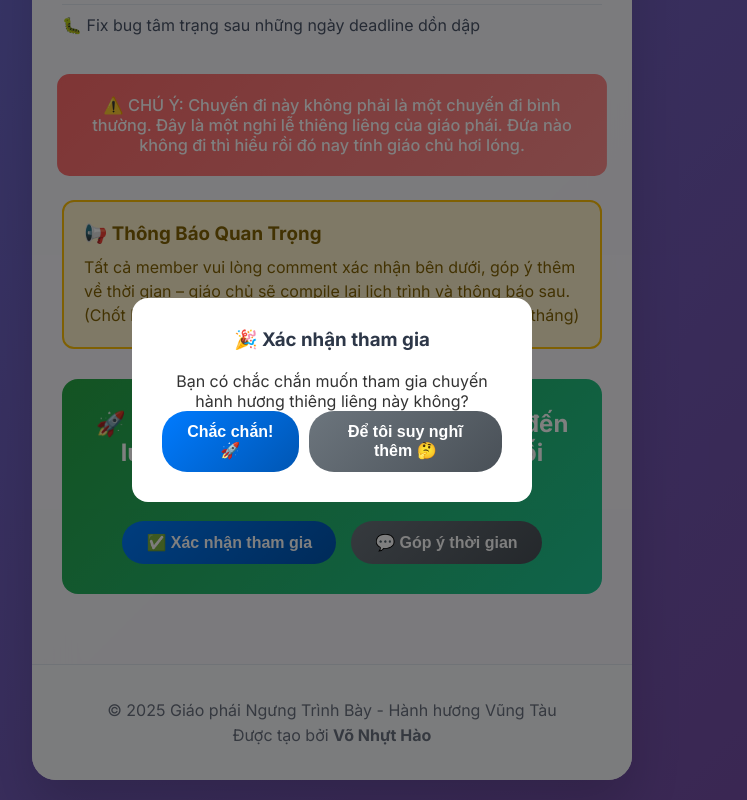
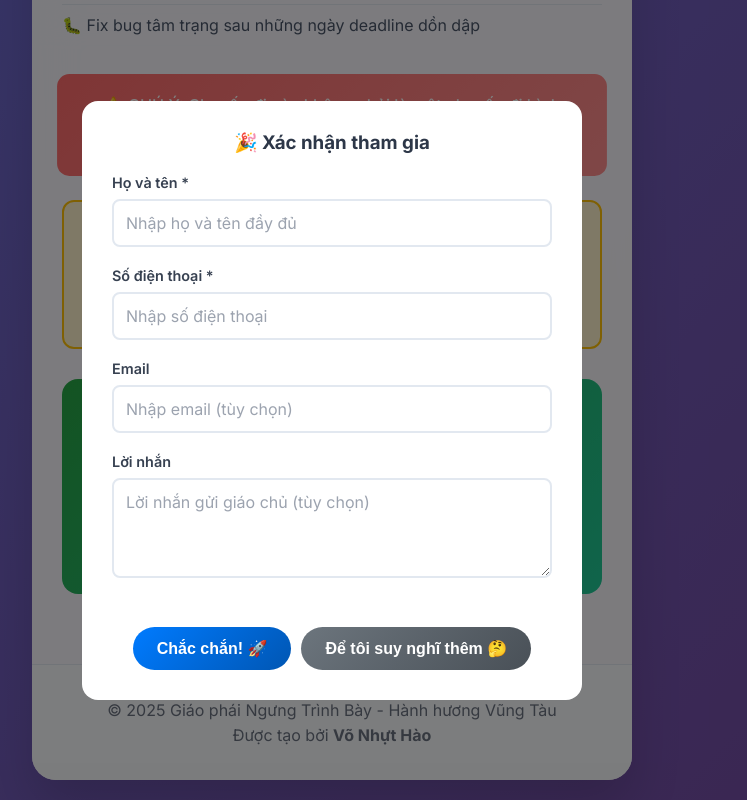
Before and after one commit to vonhuthaohuit/vung-tau-trip, a React (Create React App) app: page / in a window 1280 px wide. Both pictures are taken after a click on the button "✅ Xác nhận tham gia". Shown: the part 1080-1880 px from the top of the page, without its empty margins (308-1055 px from the left). Built offline with nearby package versions, Linux system fonts and the light colour scheme.

Commit message:
first commit

```diff
--- a/src/App.js
+++ b/src/App.js
@@ -4,21 +4,130 @@ import './index.css';
 function App() {
   const [showConfirmModal, setShowConfirmModal] = useState(false);
   const [showFeedbackModal, setShowFeedbackModal] = useState(false);
-  const [feedback, setFeedback] = useState('');
   const [confirmationSent, setConfirmationSent] = useState(false);
+  const [isSubmitting, setIsSubmitting] = useState(false);
 
-  const handleConfirm = () => {
-    setConfirmationSent(true);
-    setShowConfirmModal(false);
-    setTimeout(() => setConfirmationSent(false), 3000);
+  // Form data states for confirmation
+  const [confirmData, setConfirmData] = useState({
+    name: '',
+    phone: '',
+    email: '',
+    message: ''
+  });
+
+  // Form data states for suggestions
+  const [suggestData, setSuggestData] = useState({
+    name: '',
+    phone: '',
+    suggestedDate: '',
+    duration: '',
+    activities: '',
+    budget: ''
+  });
+
+  // Google Apps Script Web App URL - Replace with your actual URL
+  const GAS_WEB_APP_URL = 'https://script.google.com/macros/s/AKfycbyUm6yNoO8uoXfqJju52OkuGyTPBHPQnBfbsQE8CIPR106WA7EqpA3E5FgNjq1uxvDx/exec';
+
+  const handleConfirm = async () => {
+    if (!confirmData.name || !confirmData.phone) {
+      alert('Vui lòng điền đầy đủ họ tên và số điện thoại!');
+      return;
+    }
+
+    setIsSubmitting(true);
+
+    try {
+      const dataToSend = {
+        type: 'confirm',
+        timestamp: new Date().toISOString(),
+        ...confirmData
+      };
+
+      const response = await fetch(GAS_WEB_APP_URL, {
+        method: 'POST',
+        headers: {
+          'Content-Type': 'application/json',
+        },
+        body: JSON.stringify(dataToSend)
+      });
+
+      const result = await response.json();
+
+      if (result.result === 'success') {
+        setConfirmationSent(true);
+        setShowConfirmModal(false);
+        setConfirmData({ name: '', phone: '', email: '', message: '' });
+        setTimeout(() => setConfirmationSent(false), 5000);
+      } else {
+        throw new Error(result.error || 'Có lỗi xảy ra');
+      }
+    } catch (error) {
+      console.error('Error submitting confirmation:', error);
+      alert('Có lỗi xảy ra khi gửi xác nhận. Vui lòng thử lại!');
+    } finally {
+      setIsSubmitting(false);
+    }
   };
 
-  const handleFeedbackSubmit = () => {
-    // Here you would typically send the feedback to a server
-    console.log('Feedback submitted:', feedback);
-    setShowFeedbackModal(false);
-    setFeedback('');
-    alert('Cảm ơn góp ý của bạn! 🙏');
+  const handleFeedbackSubmit = async () => {
+    if (!suggestData.name || !suggestData.phone || !suggestData.suggestedDate) {
+      alert('Vui lòng điền đầy đủ họ tên, số điện thoại và ngày đề xuất!');
+      return;
+    }
+
+    setIsSubmitting(true);
+
+    try {
+      const dataToSend = {
+        type: 'suggest',
+        timestamp: new Date().toISOString(),
+        ...suggestData
+      };
+
+      const response = await fetch(GAS_WEB_APP_URL, {
+        method: 'POST',
+        headers: {
+          'Content-Type': 'application/json',
+        },
+        body: JSON.stringify(dataToSend)
+      });
+
+      const result = await response.json();
+
+      if (result.result === 'success') {
+        setShowFeedbackModal(false);
+        setSuggestData({
+          name: '',
+          phone: '',
+          suggestedDate: '',
+          duration: '',
+          activities: '',
+          budget: ''
+        });
+        alert('Cảm ơn góp ý của bạn! Đã được lưu vào hệ thống 🙏');
+      } else {
+        throw new Error(result.error || 'Có lỗi xảy ra');
+      }
+    } catch (error) {
+      console.error('Error submitting feedback:', error);
+      alert('Có lỗi xảy ra khi gửi góp ý. Vui lòng thử lại!');
+    } finally {
+      setIsSubmitting(false);
+    }
+  };
+
+  const handleConfirmDataChange = (field, value) => {
+    setConfirmData(prev => ({
+      ...prev,
+      [field]: value
+    }));
+  };
+
+  const handleSuggestDataChange = (field, value) => {
+    setSuggestData(prev => ({
+      ...prev,
+      [field]: value
+    }));
   };
 
   return (
@@ -92,12 +201,14 @@ function App() {
               <button
                 className="btn btn-primary"
                 onClick={() => setShowConfirmModal(true)}
+                disabled={isSubmitting}
               >
                 ✅ Xác nhận tham gia
               </button>
               <button
                 className="btn btn-secondary"
                 onClick={() => setShowFeedbackModal(true)}
+                disabled={isSubmitting}
               >
                 💬 Góp ý thời gian
               </button>
@@ -122,12 +233,57 @@ function App() {
         <div className="feedback-modal">
           <div className="modal-content">
             <h3>🎉 Xác nhận tham gia</h3>
-            <p>Bạn có chắc chắn muốn tham gia chuyến hành hương thiêng liêng này không?</p>
+            <div className="form-group">
+              <label>Họ và tên *</label>
+              <input
+                type="text"
+                value={confirmData.name}
+                onChange={(e) => handleConfirmDataChange('name', e.target.value)}
+                placeholder="Nhập họ và tên đầy đủ"
+                required
+              />
+            </div>
+            <div className="form-group">
+              <label>Số điện thoại *</label>
+              <input
+                type="tel"
+                value={confirmData.phone}
+                onChange={(e) => handleConfirmDataChange('phone', e.target.value)}
+                placeholder="Nhập số điện thoại"
+                required
+              />
+            </div>
+            <div className="form-group">
+              <label>Email</label>
+              <input
+                type="email"
+                value={confirmData.email}
+                onChange={(e) => handleConfirmDataChange('email', e.target.value)}
+                placeholder="Nhập email (tùy chọn)"
+              />
+            </div>
+            <div className="form-group">
+              <label>Lời nhắn</label>
+              <textarea
+                value={confirmData.message}
+                onChange={(e) => handleConfirmDataChange('message', e.target.value)}
+                placeholder="Lời nhắn gửi giáo chủ (tùy chọn)"
+                rows="3"
+              />
+            </div>
             <div className="modal-buttons">
-              <button className="btn btn-primary" onClick={handleConfirm}>
-                Chắc chắn! 🚀
+              <button
+                className="btn btn-primary"
+                onClick={handleConfirm}
+                disabled={isSubmitting}
+              >
+                {isSubmitting ? 'Đang gửi...' : 'Chắc chắn! 🚀'}
               </button>
-              <button className="btn btn-secondary" onClick={() => setShowConfirmModal(false)}>
+              <button
+                className="btn btn-secondary"
+                onClick={() => setShowConfirmModal(false)}
+                disabled={isSubmitting}
+              >
                 Để tôi suy nghĩ thêm 🤔
               </button>
             </div>
@@ -140,16 +296,86 @@ function App() {
         <div className="feedback-modal">
           <div className="modal-content">
             <h3>💬 Góp ý thời gian</h3>
-            <textarea
-              value={feedback}
-              onChange={(e) => setFeedback(e.target.value)}
-              placeholder="Chia sẻ ý kiến của bạn về thời gian, địa điểm hoặc hoạt động..."
-            />
+            <div className="form-group">
+              <label>Họ và tên *</label>
+              <input
+                type="text"
+                value={suggestData.name}
+                onChange={(e) => handleSuggestDataChange('name', e.target.value)}
+                placeholder="Nhập họ và tên đầy đủ"
+                required
+              />
+            </div>
+            <div className="form-group">
+              <label>Số điện thoại *</label>
+              <input
+                type="tel"
+                value={suggestData.phone}
+                onChange={(e) => handleSuggestDataChange('phone', e.target.value)}
+                placeholder="Nhập số điện thoại"
+                required
+              />
+            </div>
+            <div className="form-group">
+              <label>Ngày đề xuất *</label>
+              <input
+                type="text"
+                value={suggestData.suggestedDate}
+                onChange={(e) => handleSuggestDataChange('suggestedDate', e.target.value)}
+                placeholder="VD: 15-20/10/2025 hoặc cuối tuần đầu tháng 10"
+                required
+              />
+            </div>
+            <div className="form-group">
+              <label>Thời gian đi</label>
+              <select
+                value={suggestData.duration}
+                onChange={(e) => handleSuggestDataChange('duration', e.target.value)}
+              >
+                <option value="">Chọn thời gian</option>
+                <option value="1 ngày">1 ngày</option>
+                <option value="2 ngày 1 đêm">2 ngày 1 đêm</option>
+                <option value="3 ngày 2 đêm">3 ngày 2 đêm</option>
+                <option value="Khác">Khác</option>
+              </select>
+            </div>
+            <div className="form-group">
+              <label>Hoạt động mong muốn</label>
+              <textarea
+                value={suggestData.activities}
+                onChange={(e) => handleSuggestDataChange('activities', e.target.value)}
+                placeholder="VD: Tắm biển, BBQ, karaoke, chụp ảnh, thăm thú địa danh..."
+                rows="3"
+              />
+            </div>
+            <div className="form-group">
+              <label>Ngân sách dự kiến</label>
+              <select
+                value={suggestData.budget}
+                onChange={(e) => handleSuggestDataChange('budget', e.target.value)}
+              >
+                <option value="">Chọn ngân sách</option>
+                <option value="Dưới 500k">Dưới 500k</option>
+                <option value="500k - 1 triệu">500k - 1 triệu</option>
+                <option value="1 - 1.5 triệu">1 - 1.5 triệu</option>
+                <option value="1.5 - 2 triệu">1.5 - 2 triệu</option>
+                <option value="Trên 2 triệu">Trên 2 triệu</option>
+                <option value="Tùy giáo chủ">Tùy giáo chủ</option>
+              </select>
+            </div>
             <div className="modal-buttons">
-              <button className="btn btn-primary" onClick={handleFeedbackSubmit}>
-                Gửi góp ý 📤
+              <button
+                className="btn btn-primary"
+                onClick={handleFeedbackSubmit}
+                disabled={isSubmitting}
+              >
+                {isSubmitting ? 'Đang gửi...' : 'Gửi góp ý 📤'}
               </button>
-              <button className="btn btn-secondary" onClick={() => setShowFeedbackModal(false)}>
+              <button
+                className="btn btn-secondary"
+                onClick={() => setShowFeedbackModal(false)}
+                disabled={isSubmitting}
+              >
                 Hủy
               </button>
             </div>
--- a/src/index.css
+++ b/src/index.css
@@ -326,10 +326,12 @@ body {
   background: white;
   border-radius: 16px;
   padding: 30px;
-  max-width: 400px;
+  max-width: 500px;
   width: 90%;
-  text-align: center;
+  text-align: left;
   animation: scaleIn 0.3s ease;
+  max-height: 90vh;
+  overflow-y: auto;
 }
 
 @keyframes scaleIn {
@@ -340,6 +342,54 @@ body {
 .modal-content h3 {
   margin-bottom: 20px;
   color: #2d3748;
+  text-align: center;
+}
+
+.form-group {
+  margin-bottom: 20px;
+}
+
+.form-group label {
+  display: block;
+  margin-bottom: 8px;
+  font-weight: 600;
+  color: #374151;
+  font-size: 0.9rem;
+}
+
+.form-group input,
+.form-group select,
+.form-group textarea {
+  width: 100%;
+  padding: 12px;
+  border: 2px solid #e2e8f0;
+  border-radius: 8px;
+  font-family: inherit;
+  font-size: 1rem;
+  transition: all 0.3s ease;
+  background-color: #fff;
+}
+
+.form-group input:focus,
+.form-group select:focus,
+.form-group textarea:focus {
+  outline: none;
+  border-color: #667eea;
+  box-shadow: 0 0 0 3px rgba(102, 126, 234, 0.1);
+}
+
+.form-group input::placeholder,
+.form-group textarea::placeholder {
+  color: #9ca3af;
+}
+
+.form-group select {
+  cursor: pointer;
+}
+
+.form-group textarea {
+  resize: vertical;
+  min-height: 80px;
 }
 
 .modal-content textarea {
@@ -351,17 +401,31 @@ body {
   resize: vertical;
   min-height: 100px;
   margin-bottom: 20px;
+  transition: all 0.3s ease;
 }
 
 .modal-content textarea:focus {
   outline: none;
   border-color: #667eea;
+  box-shadow: 0 0 0 3px rgba(102, 126, 234, 0.1);
 }
 
 .modal-buttons {
   display: flex;
   gap: 10px;
   justify-content: center;
+  margin-top: 25px;
+}
+
+.btn:disabled {
+  opacity: 0.6;
+  cursor: not-allowed;
+  transform: none !important;
+}
+
+.btn:disabled:hover {
+  transform: none !important;
+  box-shadow: none !important;
 }
 
 @media (max-width: 768px) {
```
Also changed, not shown: 1 other file (tests, documents, lock files or other folders).
